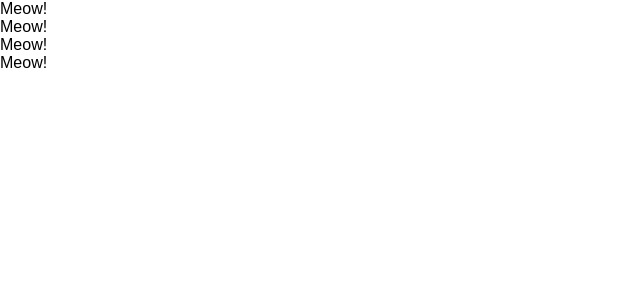
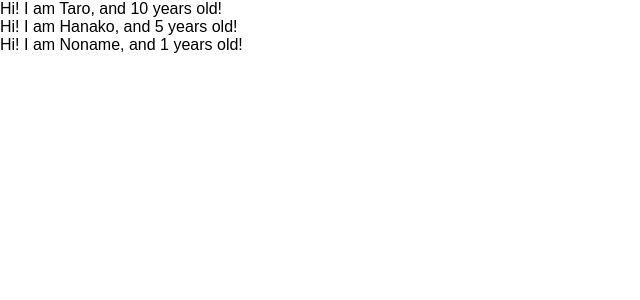
Before and after one commit to dmiyamoto/udemy-react-redux-crud-application, a React (Create React App) app in the folder hello-world/: page / in a window 1280 px wide. Shown: the top 300 px of the page, without its empty margins (0-640 px from the left). Built offline with nearby package versions, Linux system fonts and the light colour scheme.

Commit message:
learn props of component

```diff
--- a/hello-world/src/App.js
+++ b/hello-world/src/App.js
@@ -42,19 +42,53 @@
 //   }
 // }
 
+// const App = () =>{
+//   return (
+//     <div>
+//       <Cat />
+//       <Cat />
+//       <Cat />
+//       <Cat />
+//     </div>
+//   )
+// }
+
+// const Cat = () =>{
+//   return <div>Meow!</div>
+// }
+
+// const App = () =>{
+//   return (
+//     <div>
+//       <User name={"Taro"} age={10} />
+//       <User name={"Hanako"} age={5} />
+//     </div>
+//   )
+// }
+
 const App = () =>{
+  const profiles = [
+    {name:"Taro", age:10},
+    {name:"Hanako", age:5},
+    {name:"Noname"}
+  ]
   return (
     <div>
-      <Cat />
-      <Cat />
-      <Cat />
-      <Cat />
+      {
+        profiles.map((profile, index) => {
+          return <User name={profile.name} age={profile.age} key={index} />
+        })
+      }
     </div>
   )
 }
 
-const Cat = () =>{
-  return <div>Meow!</div>
+const User = (props) =>{
+  return <div>Hi! I am {props.name}, and {props.age} years old! </div>
+}
+
+User.defaultProps = {
+  age:1
 }
 
 export default App;
```
